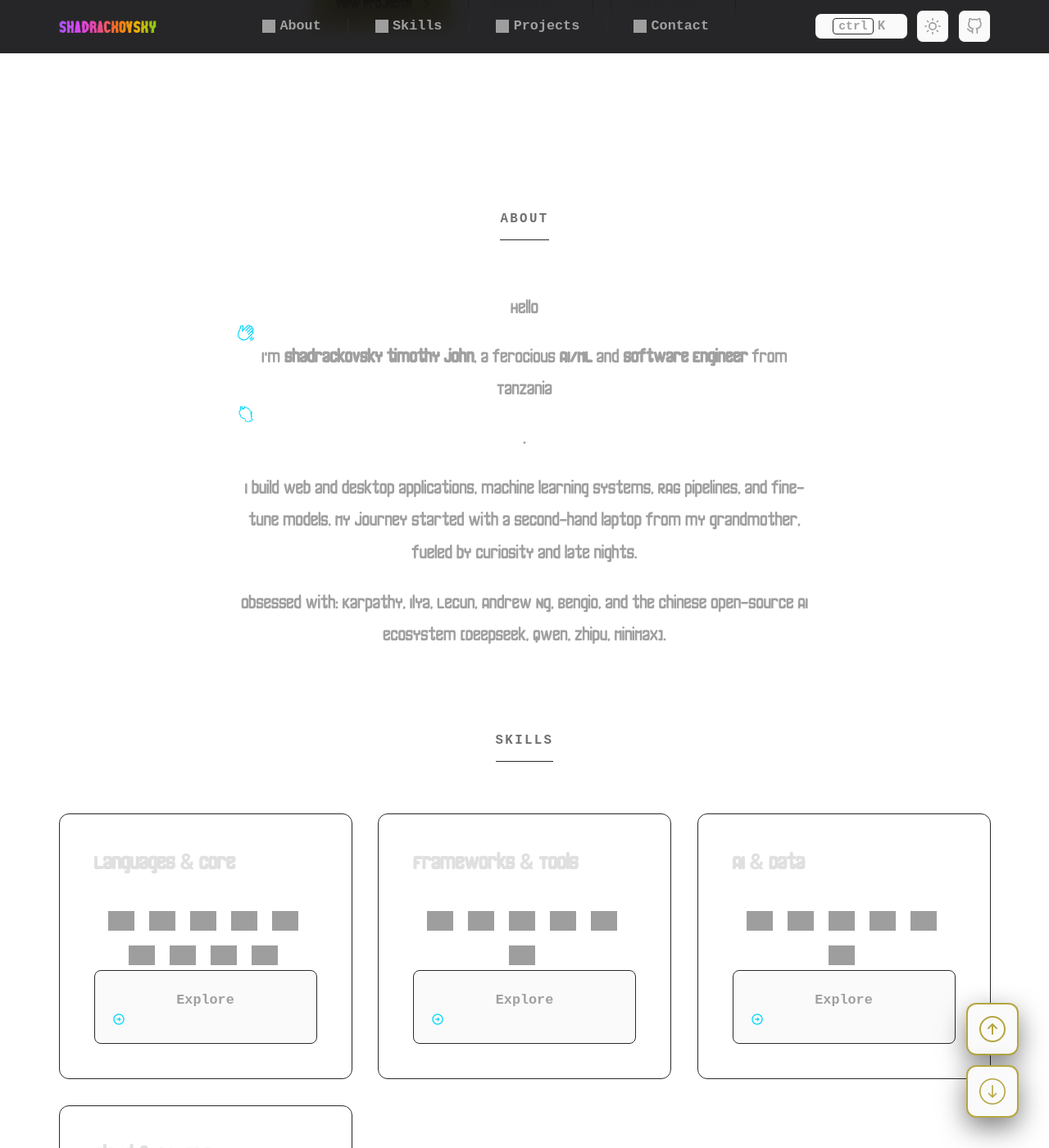
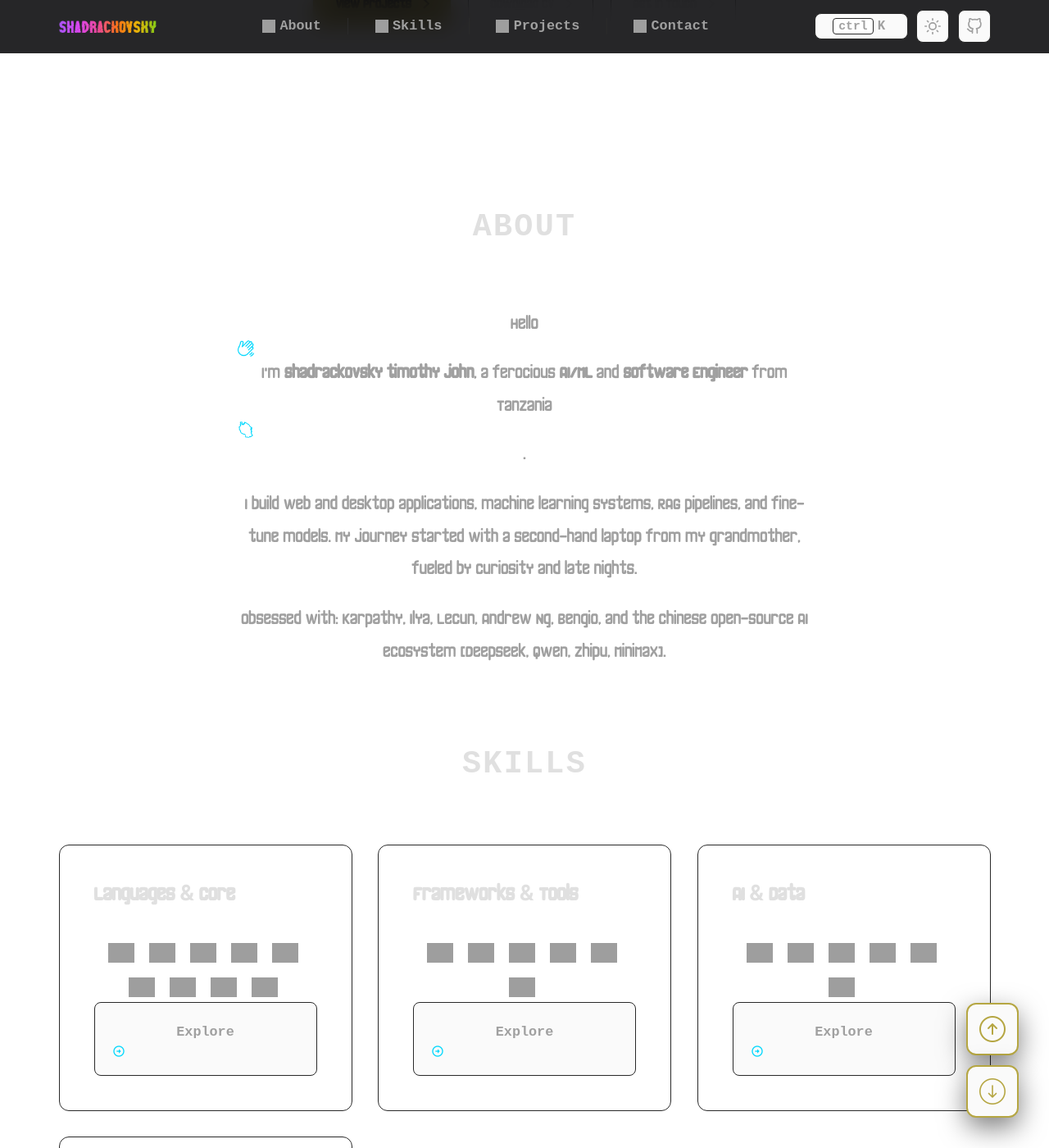
Before and after one commit to zuck30/zuck30, a Jekyll site: the page built from index.md, in a window 1280 px wide and 1400 px high, scrolled down 718 px. Shown: the whole window at 82% size. Built offline with Jekyll 4.4.1, drawn with Linux system fonts in a browser that asks for light colours; grey boxes are pictures that could not be loaded.

Commit message:
Section titles: remove rule, enlarge type

```diff
--- a/assets/css/style.css
+++ b/assets/css/style.css
@@ -757,16 +757,14 @@ a:focus-visible {
 
 .section-title {
   font-family: var(--font-mono);
-  font-size: 0.75rem;
+  font-size: clamp(1.4rem, 3vw, 1.9rem);
   font-weight: 700;
-  letter-spacing: 0.15em;
+  letter-spacing: 0.06em;
   text-transform: uppercase;
-  color: var(--text-muted);
+  color: var(--text-primary);
   display: inline-flex;
   align-items: center;
   gap: var(--spacing-sm);
-  padding-bottom: var(--spacing-sm);
-  border-bottom: 1px solid var(--border);
 }
 
 .cards-grid {
```
